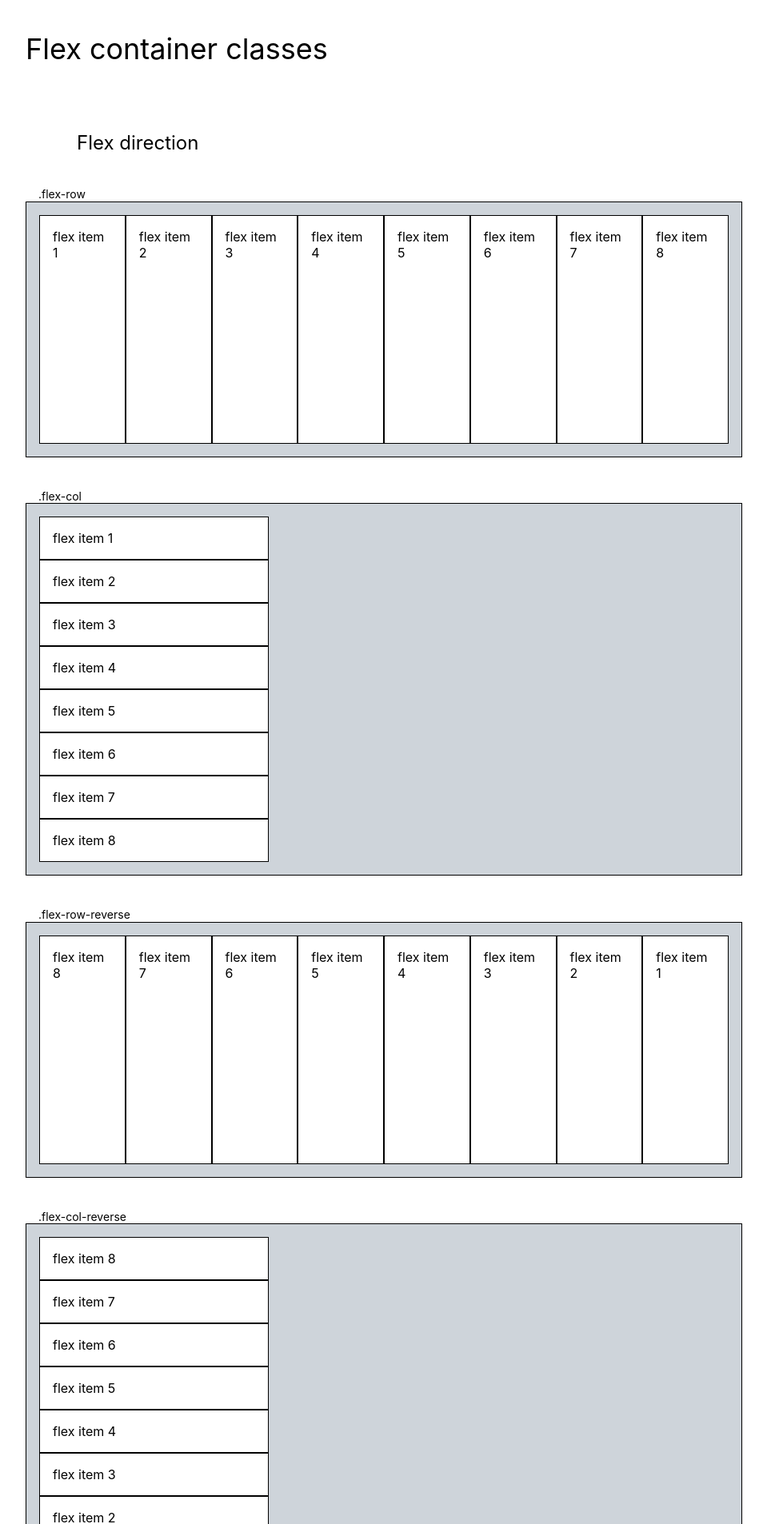
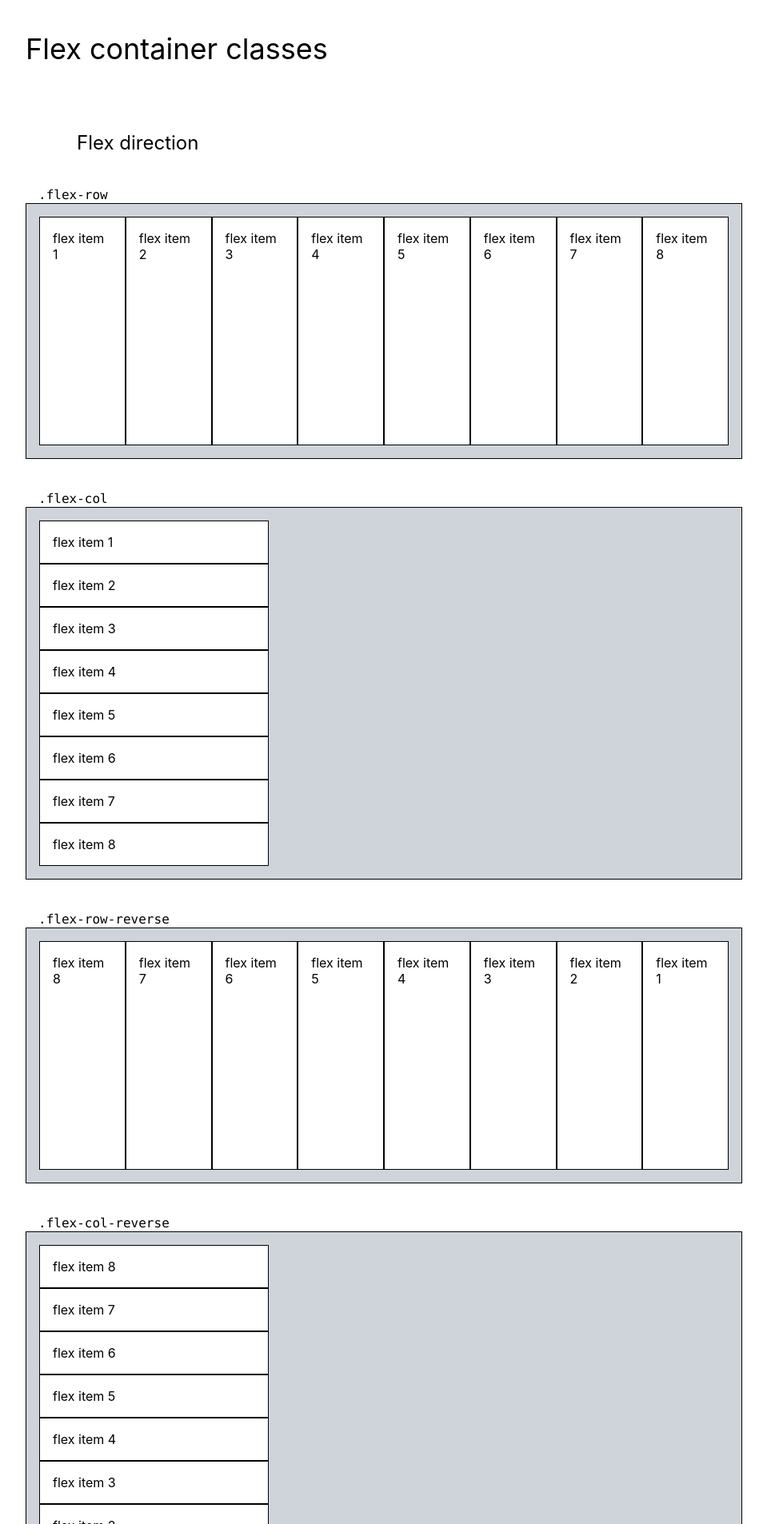
Before and after one commit to esteban90-dev/css-framework-site, a Jekyll site: the page built from flex.html, in a window 1280 px wide. Shown: the part 429-2335 px from the top of the page at 80% size, without its empty margins (160-1119 px from the left). Built offline with Jekyll 4.4.1, drawn with Linux system fonts in a browser that asks for light colours.

Commit message:
change classes to mono font

```diff
--- a/flex.html
+++ b/flex.html
@@ -9,7 +9,7 @@ title: Flex
 
 <h4 class="ml-5">Flex direction</h4><br><br>
 
-<p class="text-sm pl-3">.flex-row</p>
+<p class="mono pl-3">.flex-row</p>
 <div class="display-flex flex-row border p-3 height-6 bg-gray-400">
   <div class="col-4 border p-3 bg-white">flex item 1</div>
   <div class="col-4 border p-3 bg-white">flex item 2</div>
@@ -22,7 +22,7 @@ title: Flex
 </div>
 <br><br>
 
-<p class="text-sm pl-3">.flex-col</p>
+<p class="mono pl-3">.flex-col</p>
 <div class="display-flex flex-col border p-3 bg-gray-400">
   <div class="col-4 border p-3 bg-white">flex item 1</div>
   <div class="col-4 border p-3 bg-white">flex item 2</div>
@@ -35,7 +35,7 @@ title: Flex
 </div>
 <br><br>
 
-<p class="text-sm pl-3">.flex-row-reverse</p>
+<p class="mono pl-3">.flex-row-reverse</p>
 <div class="display-flex flex-row-reverse border p-3 height-6 bg-gray-400">
   <div class="col-4 border p-3 bg-white">flex item 1</div>
   <div class="col-4 border p-3 bg-white">flex item 2</div>
@@ -48,7 +48,7 @@ title: Flex
 </div>
 <br><br>
 
-<p class="text-sm pl-3">.flex-col-reverse</p>
+<p class="mono pl-3">.flex-col-reverse</p>
 <div class="display-flex flex-col-reverse border p-3 bg-gray-400">
   <div class="col-4 border p-3 bg-white">flex item 1</div>
   <div class="col-4 border p-3 bg-white">flex item 2</div>
@@ -63,7 +63,7 @@ title: Flex
 
 <h4 class="ml-5">Flex wrap</h4><br><br>
 
-<p class="text-sm pl-3">.flex-wrap</p>
+<p class="mono pl-3">.flex-wrap</p>
 <div class="display-flex border p-3 height-6 flex-wrap bg-gray-400">
   <div class="col-4 border p-3 bg-white">flex item 1</div>
   <div class="col-4 border p-3 bg-white">flex item 2</div>
@@ -72,7 +72,7 @@ title: Flex
 </div>
 <br><br>
 
-<p class="text-sm pl-3">.flex-wrap-reverse</p>
+<p class="mono pl-3">.flex-wrap-reverse</p>
 <div class="display-flex border p-3 height-6 flex-wrap-reverse bg-gray-400">
   <div class="col-4 border p-3 bg-white">flex item 1</div>
   <div class="col-4 border p-3 bg-white">flex item 2</div>
@@ -81,7 +81,7 @@ title: Flex
 </div>
 <br><br>
 
-<p class="text-sm pl-3">.flex-nowrap</p>
+<p class="mono pl-3">.flex-nowrap</p>
 <div class="display-flex border p-3 flex-nowrap height-6 bg-gray-400">
   <div class="col-4 border p-3 bg-white">flex item 1</div>
   <div class="col-4 border p-3 bg-white">flex item 2</div>
@@ -92,7 +92,7 @@ title: Flex
 
 <h4 class="ml-5">Justify Content</h4><br><br>
 
-<p class="text-sm pl-3">.justify-start</p>
+<p class="mono pl-3">.justify-start</p>
 <div class="display-flex justify-start border p-3 height-6 bg-gray-400">
   <div class="col-2 border p-3 bg-white">flex item 1</div>
   <div class="col-2 border p-3 bg-white">flex item 2</div>
@@ -101,7 +101,7 @@ title: Flex
 </div>
 <br><br>
 
-<p class="text-sm pl-3">.justify-center</p>
+<p class="mono pl-3">.justify-center</p>
 <div class="display-flex justify-center border p-3 height-6 bg-gray-400">
   <div class="col-2 border p-3 bg-white">flex item 1</div>
   <div class="col-2 border p-3 bg-white">flex item 2</div>
@@ -110,7 +110,7 @@ title: Flex
 </div>
 <br><br>
 
-<p class="text-sm pl-3">.justify-end</p>
+<p class="mono pl-3">.justify-end</p>
 <div class="display-flex justify-end border p-3 height-6 bg-gray-400">
   <div class="col-2 border p-3 bg-white">flex item 1</div>
   <div class="col-2 border p-3 bg-white">flex item 2</div>
@@ -119,7 +119,7 @@ title: Flex
 </div>
 <br><br>
 
-<p class="text-sm pl-3">.justify-between</p>
+<p class="mono pl-3">.justify-between</p>
 <div class="display-flex justify-between border p-3 height-6 bg-gray-400">
   <div class="col-2 border p-3 bg-white">flex item 1</div>
   <div class="col-2 border p-3 bg-white">flex item 2</div>
@@ -128,7 +128,7 @@ title: Flex
 </div>
 <br><br>
 
-<p class="text-sm pl-3">.justify-around</p>
+<p class="mono pl-3">.justify-around</p>
 <div class="display-flex justify-around border p-3 height-6 bg-gray-400">
   <div class="col-2 border p-3 bg-white">flex item 1</div>
   <div class="col-2 border p-3 bg-white">flex item 2</div>
@@ -137,7 +137,7 @@ title: Flex
 </div>
 <br><br>
 
-<p class="text-sm pl-3">.justify-evenly</p>
+<p class="mono pl-3">.justify-evenly</p>
 <div class="display-flex justify-evenly border p-3 height-6 bg-gray-400">
   <div class="col-2 border p-3 bg-white">flex item 1</div>
   <div class="col-2 border p-3 bg-white">flex item 2</div>
@@ -148,7 +148,7 @@ title: Flex
 
 <h4 class="ml-5">Align Items</h4><br><br>
 
-<p class="text-sm pl-3">.align-start</p>
+<p class="mono pl-3">.align-start</p>
 <div class="display-flex align-start border p-3 height-6 bg-gray-400">
   <div class="col-2 border p-3 bg-white">flex item 1</div>
   <div class="col-2 border p-3 bg-white">flex item 2</div>
@@ -157,7 +157,7 @@ title: Flex
 </div>
 <br><br>
 
-<p class="text-sm pl-3">.align-center</p>
+<p class="mono pl-3">.align-center</p>
 <div class="display-flex align-center border p-3 height-6 bg-gray-400">
   <div class="col-2 border p-3 bg-white">flex item 1</div>
   <div class="col-2 border p-3 bg-white">flex item 2</div>
@@ -166,7 +166,7 @@ title: Flex
 </div>
 <br><br>
 
-<p class="text-sm pl-3">.align-end</p>
+<p class="mono pl-3">.align-end</p>
 <div class="display-flex align-end border p-3 height-6 bg-gray-400">
   <div class="col-2 border p-3 bg-white">flex item 1</div>
   <div class="col-2 border p-3 bg-white">flex item 2</div>
@@ -175,7 +175,7 @@ title: Flex
 </div>
 <br><br>
 
-<p class="text-sm pl-3">.align-stretch</p>
+<p class="mono pl-3">.align-stretch</p>
 <div class="display-flex align-stretch border p-3 height-6 bg-gray-400">
   <div class="col-2 border p-3 bg-white">flex item 1</div>
   <div class="col-2 border p-3 bg-white">flex item 2</div>
@@ -188,18 +188,18 @@ title: Flex
 
 <h4 class="ml-5">Align Self</h4><br><br>
 <div class="display-flex justify-around border p-3 height-6 bg-gray-400">
-  <div class="col-2 border align-self-stretch p-3 bg-white"><p>flex item 1</p><p class="text-sm text-gray-500">.align-self-stretch (default)</p></div>
-  <div class="col-2 border align-self-start p-3 bg-white"><p>flex item 2</p><p class="text-sm text-gray-500">.align-self-start</p></div>
-  <div class="col-2 border align-self-center p-3 bg-white"><p>flex item 3</p><p class="text-sm text-gray-500">.align-self-center</p></div>
-  <div class="col-2 border align-self-end p-3 bg-white"><p>flex item 4</p><p class="text-sm text-gray-500">.align-self-end</p></div>
+  <div class="col-2 border align-self-stretch p-3 bg-white"><p>flex item 1</p><p class="mono text-gray-600 mt-3">.align-self-stretch (default)</p></div>
+  <div class="col-2 border align-self-start p-3 bg-white"><p>flex item 2</p><p class="mono text-gray-600 mt-3">.align-self-start</p></div>
+  <div class="col-2 border align-self-center p-3 bg-white"><p>flex item 3</p><p class="mono text-gray-600 mt-3">.align-self-center</p></div>
+  <div class="col-2 border align-self-end p-3 bg-white"><p>flex item 4</p><p class="mono text-gray-600 mt-3">.align-self-end</p></div>
 </div>
 <br><br><br><br>
 
 <h4 class="ml-5">Order</h4><br><br>
 <div class="display-flex justify-around border p-3 height-6 bg-gray-400">
-  <div class="col-2 order-1 border p-3 bg-white"><p>flex item 1</p><p class="text-sm text-gray-500">.order-1</p></div>
-  <div class="col-2 order-2 border p-3 bg-white"><p>flex item 2</p><p class="text-sm text-gray-500">.order-2</p></div>
-  <div class="col-2 order-0 border p-3 bg-white"><p>flex item 3</p><p class="text-sm text-gray-500">.order-0 (default)</p></div>
-  <div class="col-2 order-0 border p-3 bg-white"><p>flex item 4</p><p class="text-sm text-gray-500">.order-0 (default)</p></div>
+  <div class="col-2 order-1 border p-3 bg-white"><p>flex item 1</p><p class="mono text-gray-600 mt-3">.order-1</p></div>
+  <div class="col-2 order-2 border p-3 bg-white"><p>flex item 2</p><p class="mono text-gray-600 mt-3">.order-2</p></div>
+  <div class="col-2 order-0 border p-3 bg-white"><p>flex item 3</p><p class="mono text-gray-600 mt-3">.order-0 (default)</p></div>
+  <div class="col-2 order-0 border p-3 bg-white"><p>flex item 4</p><p class="mono text-gray-600 mt-3">.order-0 (default)</p></div>
 </div>
 <br><br>
```
